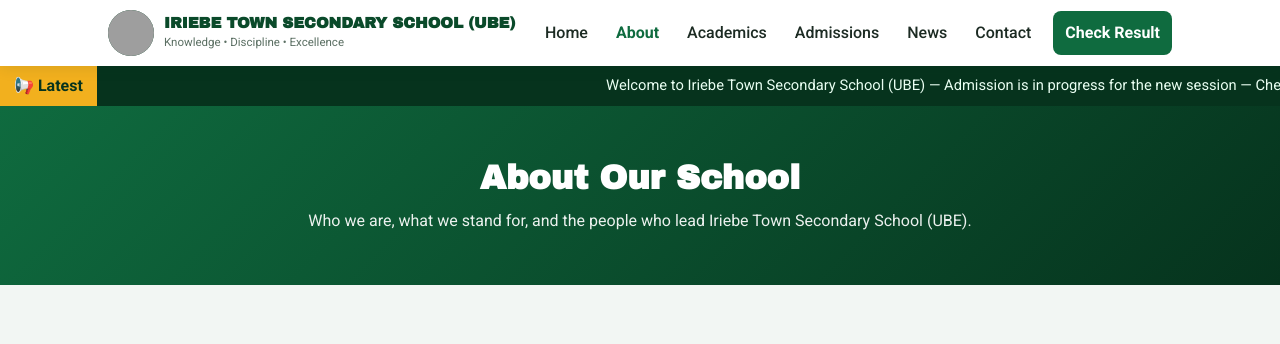
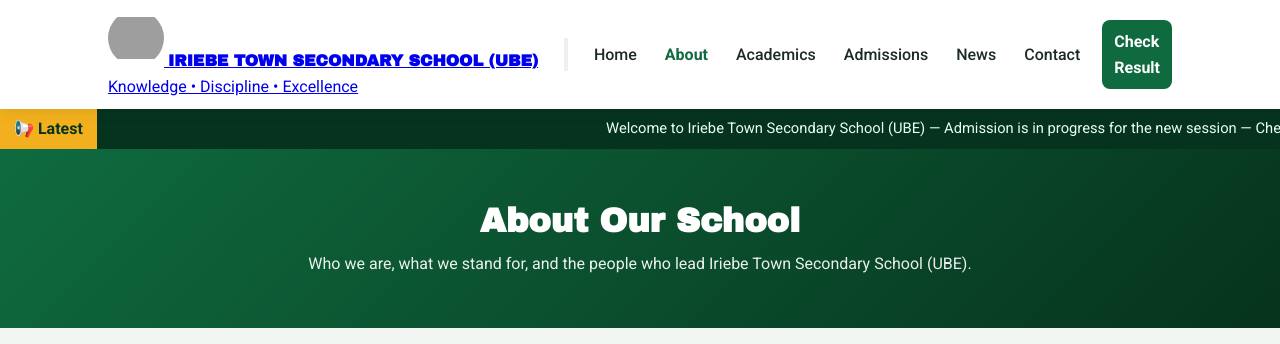
Before and after one commit to Deinyibo/Site-Portal-, a PHP site: page /about.html in a window 1280 px wide. Shown: the top 344 px of the page. Run offline with PHP 8.4, Linux system fonts and the light colour scheme; grey boxes are pictures that could not be loaded.

Commit message:
Refactor brand styles and update logo dimensions
Removed old brand styles and adjusted brand logo size.

```diff
--- a/styles.css
+++ b/styles.css
@@ -79,22 +79,13 @@ h1, h2, h3, .brand-name strong {
   padding-top: 10px;
   padding-bottom: 10px;
 }
-.brand { display: flex; align-items: center; gap: 10px; text-decoration: none; color: var(--ink); }
-.brand-logo { width: 46px; height: 46px; border-radius: 50%; object-fit: cover; background: var(--green-dark); flex: 0 0 46px; }
-.brand-name { display: flex; flex-direction: column; }
-.brand-name strong { font-size: .95rem; color: var(--green-dark); }
-.brand-name span { font-size: .72rem; color: var(--muted); }
-
-/* The three lines button — hidden on wide screens */
-.nav-toggle {
-  display: none;
-  width: 44px;
-  height: 44px;
-  border: 1px solid var(--line);
-  border-radius: 10px;
-  background: #fff;
-  cursor: pointer;
-  padding: 11px 10px;
+.brand-logo{
+  width:56px;
+  height:56px;
+  object-fit:contain;
+  border-radius:50%;
+  background:#fff;
+  flex-shrink:0;
 }
 .nav-toggle span {
   display: block;
```
